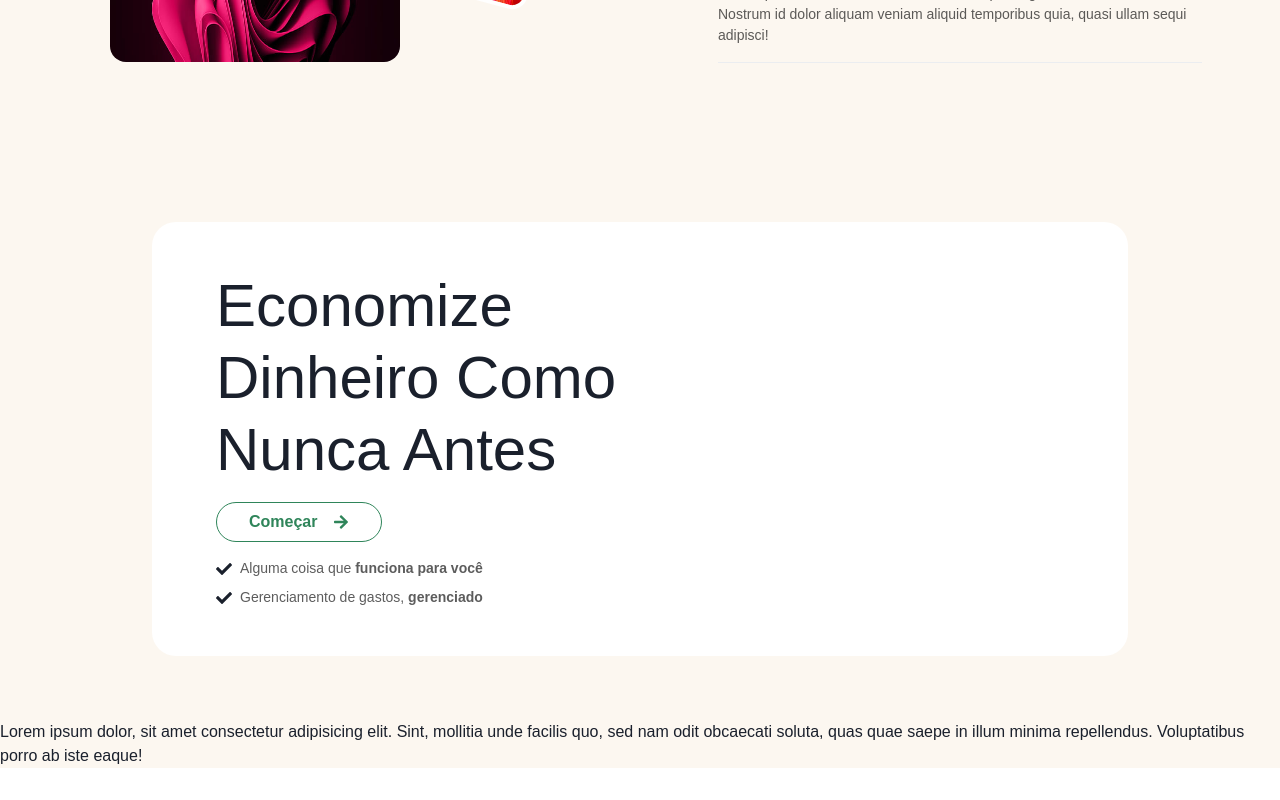
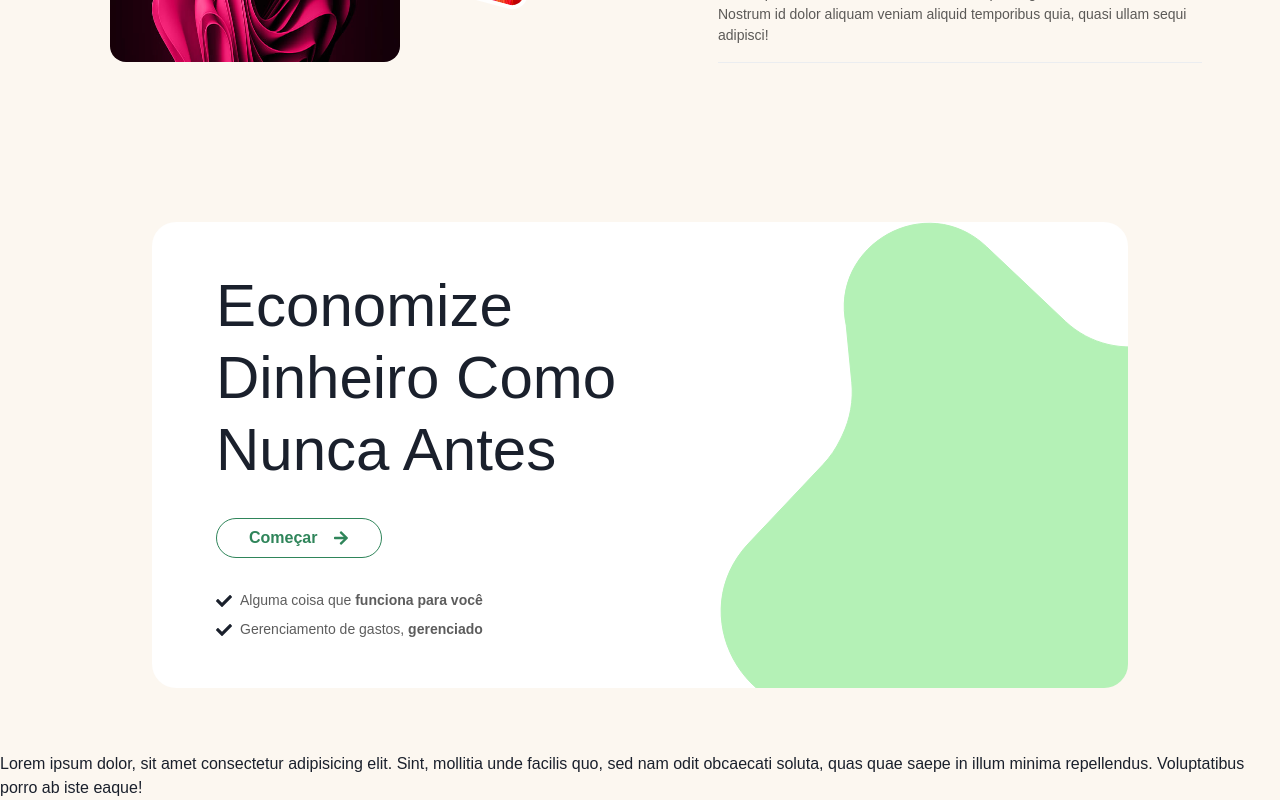
Before and after one commit to reisblucas/landing-page, a React (Create React App) app: page / in a window 1280 px wide. Shown: the part 2146-2946 px from the top of the page. Before the commit the page ends 2914 px from the top, so only its background shows below. Built offline with nearby package versions, Linux system fonts and the light colour scheme.

Commit message:
feat: add svg and use as background

```diff
--- a/src/pages/home/index.tsx
+++ b/src/pages/home/index.tsx
@@ -7,9 +7,7 @@ import { Section, SectionSplit } from '@/ui'
 export function Home() {
 	const businessName = 'Lorem'
 
-	// const call
 	const cm = useColorMode()
-	console.log('cm', cm.colorMode)
 	const callToActionBg = cm.colorMode === 'light' ? 'white' : 'blue.900'
 
 	return (
@@ -208,8 +206,17 @@ export function Home() {
 
 			{/* Call to action section */}
 			<Section hasPaddingX alignItems="center">
-				<Flex width="80%" px={16} py={12} borderRadius="3xl" backgroundColor={callToActionBg}>
-					<Flex width={{ base: 'full', md: '50%' }} flexDirection="column" gap={4}>
+				<Flex
+					width={{ base: '95%', lg: '80%' }}
+					px={16}
+					py={12}
+					borderRadius="3xl"
+					backgroundImage="images/landing/cta-middle.svg"
+					backgroundColor={callToActionBg}
+					backgroundRepeat="no-repeat"
+					backgroundPosition={{ base: 'bottom -300px left', md: 'right -150px top' }}
+				>
+					<Flex width={{ base: 'full', md: '60%' }} flexDirection="column" gap={8} flexGrow={{ base: 1, lg: 0 }}>
 						<Heading as="h2" fontFamily="heading" fontSize={{ base: '5xl', md: '6xl' }} fontWeight="light">
 							Economize Dinheiro Como Nunca Antes
 						</Heading>
```
Also changed, not shown: public/images/landing/cta-middle.svg (added).
